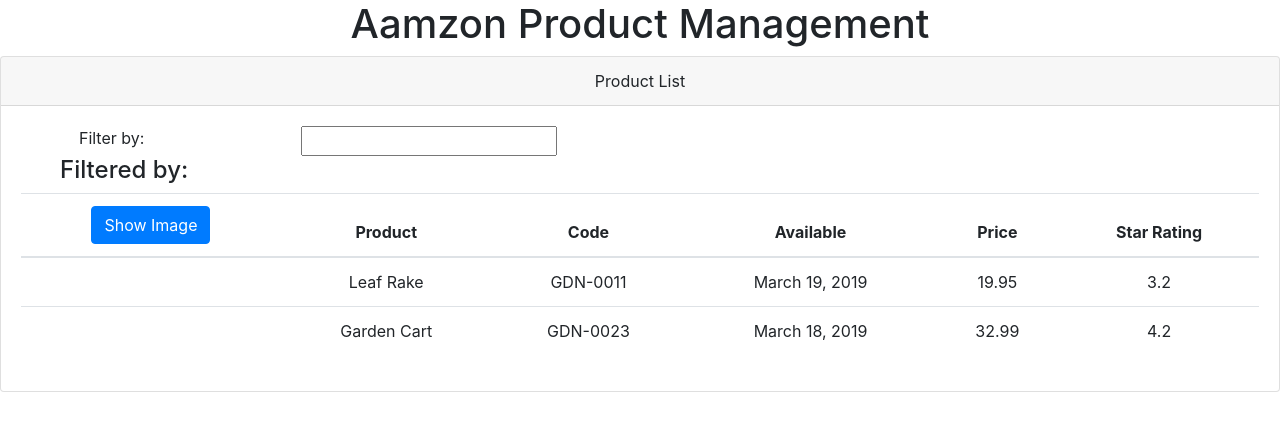
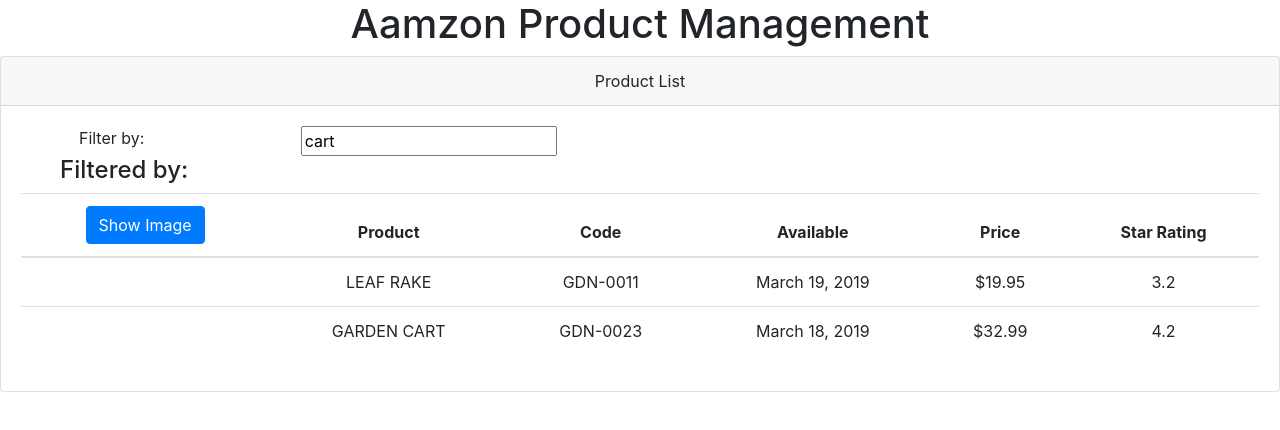
Before and after one commit to SandipPunalkar/Amazon-PM, an Angular app: page / in a window 1280 px wide. Shown: the top 430 px of the page. Built offline with nearby package versions, Linux system fonts and the light colour scheme.

Commit message:
Added pipes

```diff
--- a/src/app/app.module.ts
+++ b/src/app/app.module.ts
@@ -1,5 +1,6 @@
 import { BrowserModule } from '@angular/platform-browser';
 import { NgModule } from '@angular/core';
+import { FormsModule } from '@angular/forms';
 
 import { AppRoutingModule } from './app-routing.module';
 import { AppComponent } from './app.component';
@@ -8,7 +9,7 @@
 
 @NgModule({
   declarations: [AppComponent, HomeComponent, ProductListComponent],
-  imports: [BrowserModule, AppRoutingModule],
+  imports: [BrowserModule, AppRoutingModule, FormsModule],
   providers: [],
   bootstrap: [AppComponent],
 })
--- a/src/app/products/product-list.component.html
+++ b/src/app/products/product-list.component.html
@@ -3,7 +3,7 @@
   <div class="card-body">
     <div class="row">
       <div class="col-md-2">Filter by:</div>
-      <div class="col-md-4"><input type="text" /></div>
+      <div class="col-md-4"><input [(ngModel)]="listFilter" type="text" /></div>
     </div>
 
     <div class="roww">
@@ -38,12 +38,13 @@
                 [src]="product.imageUrl"
                 [style.width.px]="imageWidth"
                 [style.margin.px]="imageMargin"
+                [title]="product.productName | uppercase"
               />
             </td>
-            <td>{{ product.productName }}</td>
+            <td>{{ product.productName | uppercase }}</td>
             <td>{{ product.productCode }}</td>
             <td>{{ product.releaseDate }}</td>
-            <td>{{ product.price }}</td>
+            <td>{{ product.price | currency | lowercase }}</td>
             <td>{{ product.starRating }}</td>
           </tr>
         </tbody>
--- a/src/app/products/product-list.component.ts
+++ b/src/app/products/product-list.component.ts
@@ -37,6 +37,8 @@
     this.showImage = !this.showImage;
   }
 
+  listFilter = 'cart';
+
   constructor() {}
 
   ngOnInit(): void {}
```
